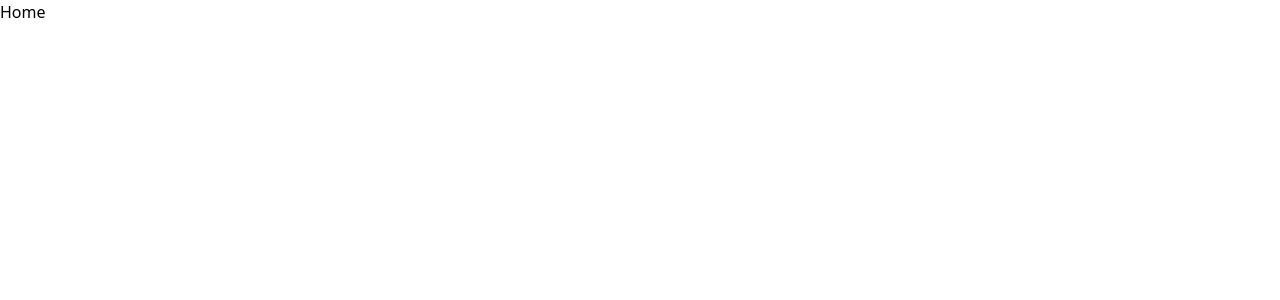
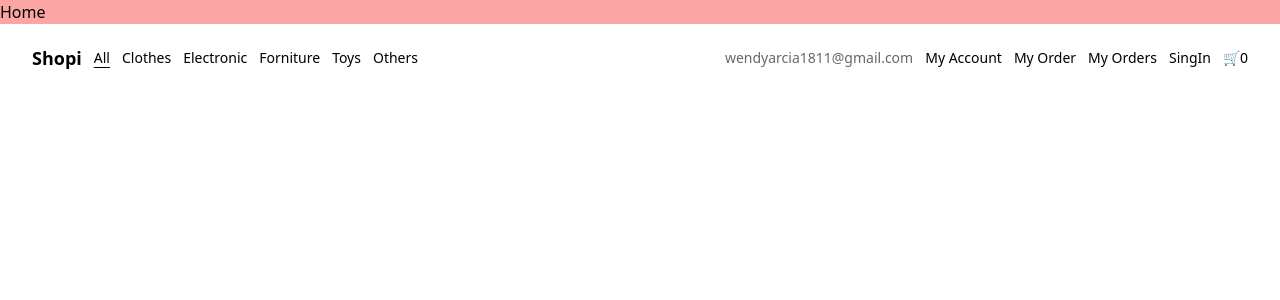
Before and after one commit to Wendybap/shoppingWen, a React (Vite) app: page / in a window 1280 px wide. Shown: the top 300 px of the page. Built offline with nearby package versions, Linux system fonts and the light colour scheme.

Commit message:
Create navbar component

```diff
--- /dev/null
+++ b/src/Components/Navbar/index.jsx
@@ -0,0 +1,108 @@
+import { NavLink } from "react-router-dom";
+
+function Navbar() {
+  const activeStyle = "underline underline-offset-4";
+  return (
+    <>
+      <nav className="flex justify-between items-center fixed z-10 w-full py-5 px-8 text-sm font-light">
+        <ul className="flex items-center gap-3">
+          <li className="font-semibold text-lg">
+            <NavLink to="/">Shopi</NavLink>
+          </li>
+          <li>
+            <NavLink
+              to="/"
+              className={({ isActive }) => (isActive ? activeStyle : "")}
+            >
+              All
+            </NavLink>
+          </li>
+          <li>
+            <NavLink
+              to="/clothes"
+              className={({ isActive }) => (isActive ? activeStyle : "")}
+            >
+              Clothes
+            </NavLink>
+          </li>
+          <li>
+            <NavLink
+              to="/electronic"
+              className={({ isActive }) => (isActive ? activeStyle : "")}
+            >
+              Electronic
+            </NavLink>
+          </li>
+          <li>
+            <NavLink
+              to="/forniture"
+              className={({ isActive }) => (isActive ? activeStyle : "")}
+            >
+              Forniture
+            </NavLink>
+          </li>
+          <li>
+            <NavLink
+              to="toys"
+              className={({ isActive }) => (isActive ? activeStyle : "")}
+            >
+              Toys
+            </NavLink>
+          </li>
+          <li>
+            <NavLink
+              to="/others"
+              className={({ isActive }) => (isActive ? activeStyle : "")}
+            >
+              Others
+            </NavLink>
+          </li>
+        </ul>
+        <ul className="flex items-center gap-3">
+          <li className="text-black/60">wendyarcia1811@gmail.com</li>
+          <li>
+            <NavLink
+              to="/MyAccount"
+              className={({ isActive }) => (isActive ? activeStyle : "")}
+            >
+              My Account
+            </NavLink>
+          </li>
+          <li>
+            <NavLink
+              to="/MyOrder"
+              className={({ isActive }) => (isActive ? activeStyle : "")}
+            >
+              My Order
+            </NavLink>
+          </li>
+          <li>
+            <NavLink
+              to="/MyOrders"
+              className={({ isActive }) => (isActive ? activeStyle : "")}
+            >
+              My Orders
+            </NavLink>
+          </li>
+          <li>
+            <NavLink
+              to="/SingIn"
+              className={({ isActive }) => (isActive ? activeStyle : "")}
+            >
+              SingIn
+            </NavLink>
+          </li>
+          <li>
+            <NavLink
+              to="toys"
+              className={({ isActive }) => (isActive ? activeStyle : "")}
+            >
+              🛒0
+            </NavLink>
+          </li>
+        </ul>
+      </nav>
+    </>
+  );
+}
+export default Navbar;
--- a/src/Pages/App/index.jsx
+++ b/src/Pages/App/index.jsx
@@ -5,6 +5,7 @@ import MyOrder from "../MyOrder";
 import MyOrders from "../MyOrders";
 import NotFound from "../NotFound";
 import SingIn from "../SingIn";
+import Navbar from "../../Components/Navbar";
 import "./App.css";
 
 const AppRoutes = () => {
@@ -42,6 +43,7 @@ function App() {
     <>
       <BrowserRouter>
         <AppRoutes />
+        <Navbar />
       </BrowserRouter>
     </>
   );
--- a/src/Pages/Home/index.jsx
+++ b/src/Pages/Home/index.jsx
@@ -1,7 +1,7 @@
 function Home() {
   return (
     <>
-      <div>Home</div>
+      <div className="bg-red-300">Home</div>
     </>
   );
 }
```
